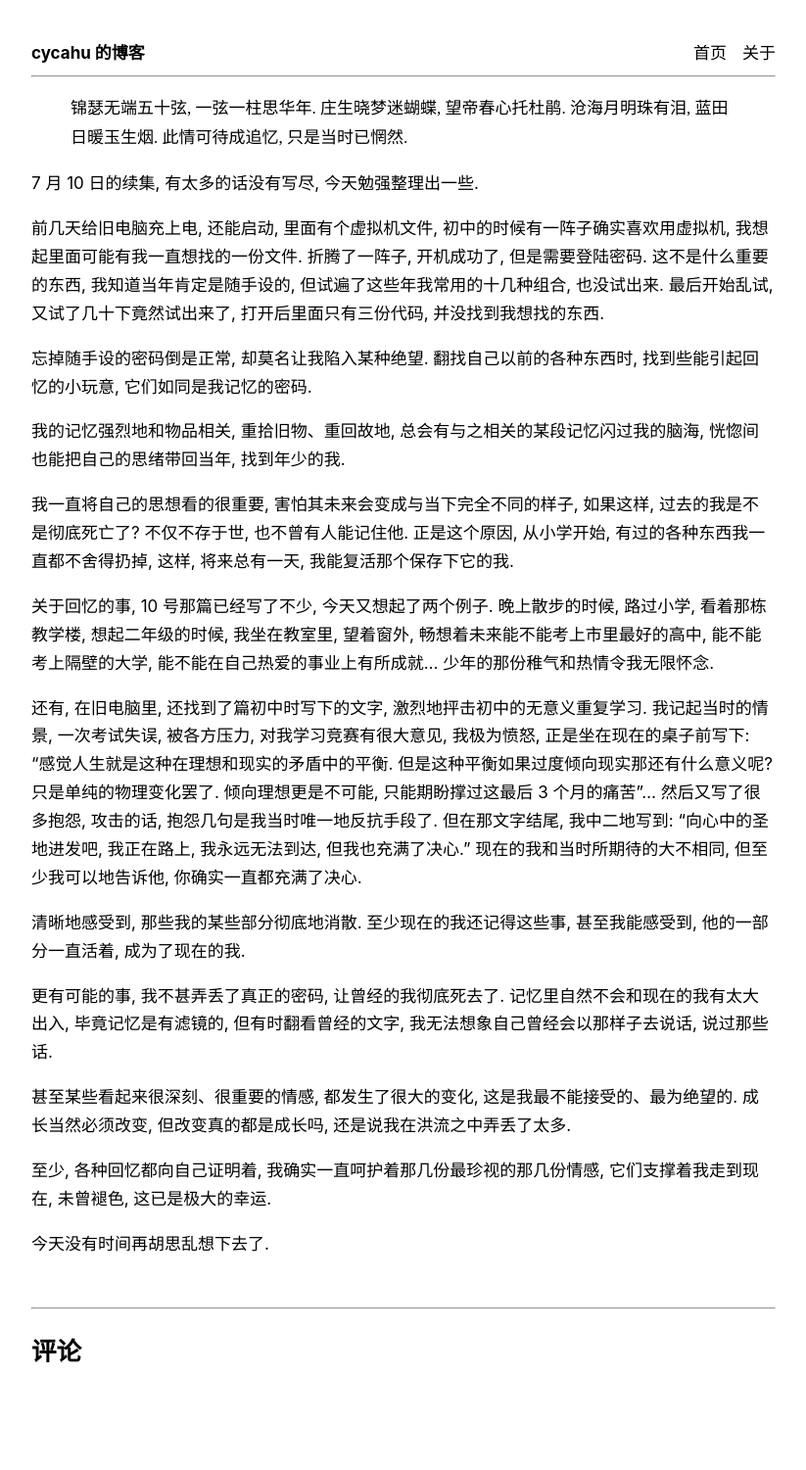
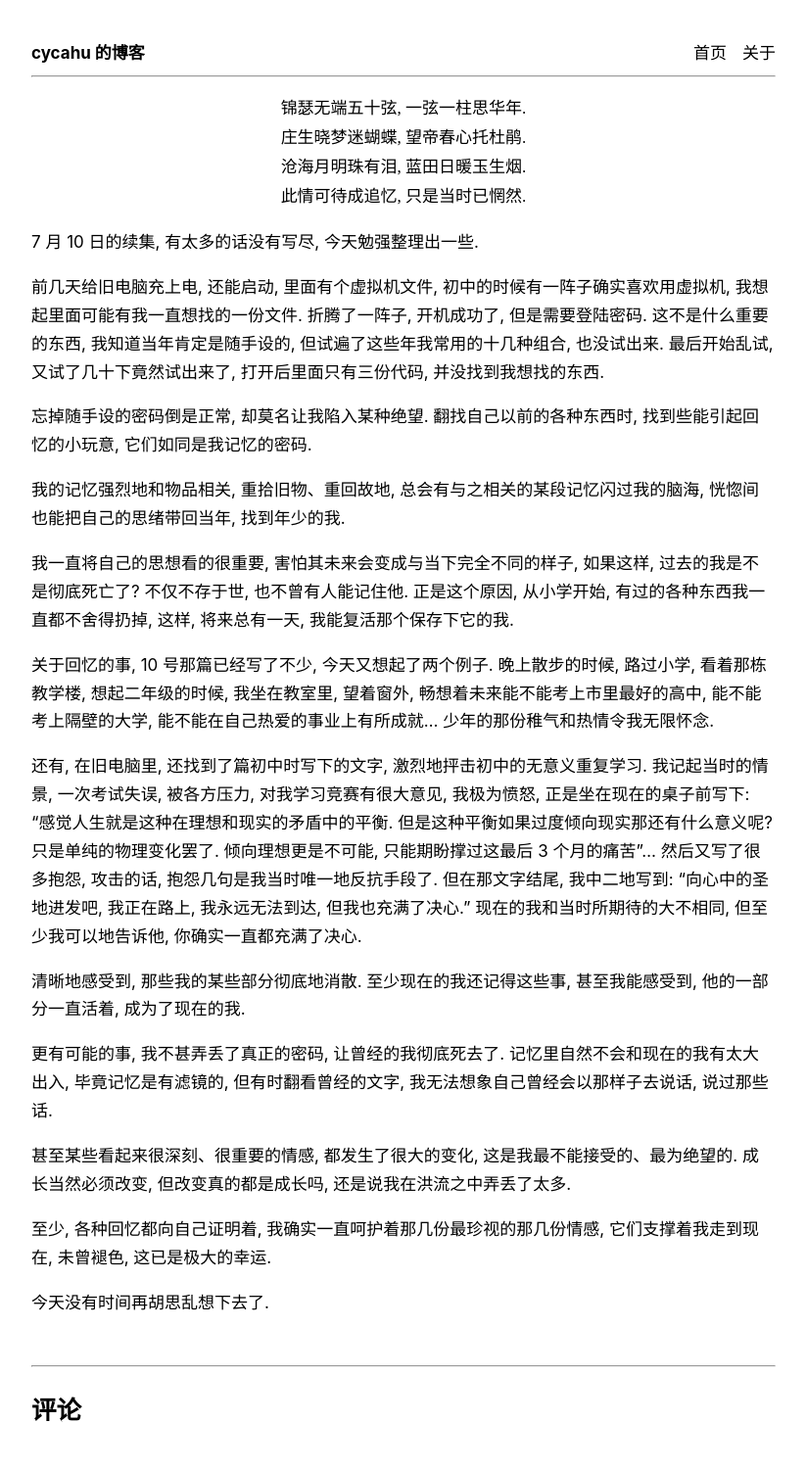
Before and after one commit to cycahu/cycahu.github.io, a Jekyll site: the page built from _posts/2026-07-15-password.md, in a window 1280 px wide. Shown: the whole page at 98% size, without its empty margins (228-1051 px from the left). Built offline with Jekyll 4.4.1, drawn with Linux system fonts in a browser that asks for light colours; a script that is not in the unit is left out; comment, search, counter and statistics services are not loaded; before the commit the page ends 1441 px from its top, so only the background shows below that.

```diff
--- a/_posts/2026-07-15-password.md
+++ b/_posts/2026-07-15-password.md
@@ -4,9 +4,12 @@ title: 密码
 date: 2026-07-15
 ---
 
-> <span style="font-family: '华文楷体', serif;">
-    锦瑟无端五十弦, 一弦一柱思华年. 庄生晓梦迷蝴蝶, 望帝春心托杜鹃. 沧海月明珠有泪, 蓝田日暖玉生烟. 此情可待成追忆, 只是当时已惘然.
-  </span>
+> <div style="text-align: center;"><span style="font-family: '华文楷体', serif;">
+  锦瑟无端五十弦, 一弦一柱思华年. <br>
+  庄生晓梦迷蝴蝶, 望帝春心托杜鹃. <br>
+  沧海月明珠有泪, 蓝田日暖玉生烟. <br>
+  此情可待成追忆, 只是当时已惘然. <br>
+  </span></div>
 
 7 月 10 日的续集, 有太多的话没有写尽, 今天勉强整理出一些.
 
--- a/index.html
+++ b/index.html
@@ -3,7 +3,7 @@ layout: default
 title: 首页
 ---
 
-<p>欢迎来到 cycahu 的博客! 主要是一些奇怪的故事和想法, 可能会有部分数学或者算法竞赛相关内容. 除学术相关外, 全部内容均为<b>虚构</b>. </p>
+<p>欢迎来到 cycahu 的博客! 主要是一些奇怪的故事和想法, 可能会有部分数学或者算法竞赛相关内容. 除学术相关外, 全部内容均为虚构. </p>
 
 <h2>文章列表</h2>
 
```
Also changed, not shown: _posts/2026-07-16-overflow.md (deleted, +0 -23 lines), _posts/2026-07-17-overflow.md (added, +25 -0 lines), _posts/2026-07-20-worldcup.md (added, +37 -0 lines), 9 other files.
